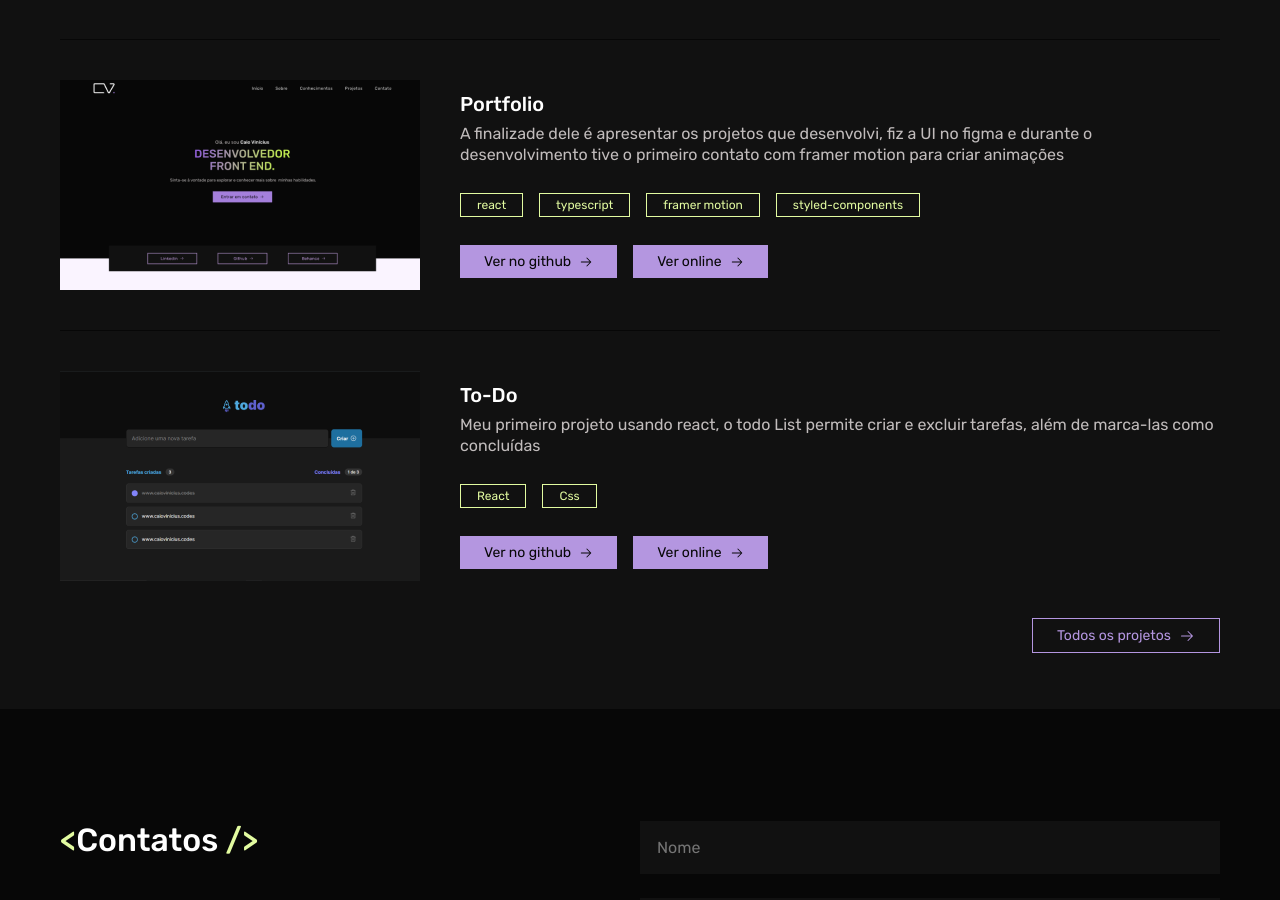
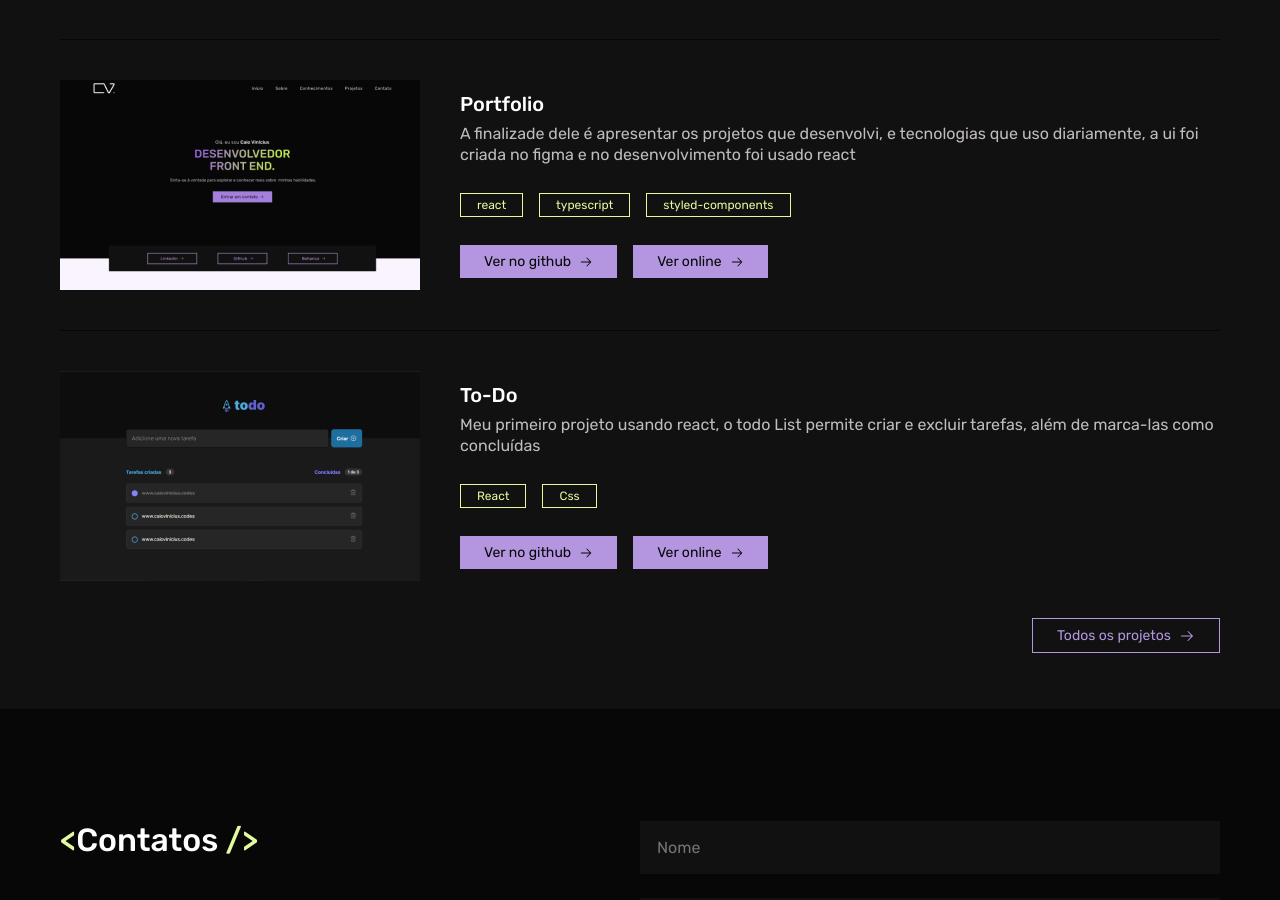
Before and after one commit to caiovncs/newportfolio, a React (Vite) app: page / in a window 1280 px wide. Shown: the part 2405-3305 px from the top of the page. Built offline with nearby package versions, Linux system fonts and the light colour scheme.

Commit message:
alterações no componente de projetos

```diff
--- a/src/data/projects.ts
+++ b/src/data/projects.ts
@@ -2,10 +2,9 @@ export const projects = [
   {
     id: 1,
     name: 'Página de produto',
-    description:
-      'Desafio da página frontend mentor, onde era proposto desenvolver uma pagina de produto com carrinho e deixar mais próximo possivel do layout fornecido.',
+    description: 'Em breve.',
     techs: ['react', 'typescript', 'styled-components'],
-    links: ['www.google.com', 'www.google.com'],
+    links: ['https://www.caiovinicius.codes', 'https://www.caiovinicius.codes'],
     img: 'paginadeproduto.png',
   },
   {
@@ -15,8 +14,8 @@ export const projects = [
       'Desafio proposto no fim do modulo 2 do ignite da rocketseat, pude colocar em prática alguns conceitos de react hook form, validação com zod, styled-components, react router para navegação interna, etc',
     techs: ['react', 'typescript', 'styled-components'],
     links: [
-      'https://www.google.com',
       'https://github.com/caiovncs/coffee-delivery',
+      'https://www.caiovinicius.codes',
     ],
     img: 'coffeedelivery.png',
   },
@@ -24,8 +23,8 @@ export const projects = [
     id: 3,
     name: 'Portfolio',
     description:
-      'A finalizade dele é apresentar os projetos que desenvolvi, fiz a UI no figma e durante o desenvolvimento tive o primeiro contato com framer motion para criar animações',
-    techs: ['react', 'typescript', 'framer motion', 'styled-components'],
+      'A finalizade dele é apresentar os projetos que desenvolvi, e tecnologias que uso diariamente, a ui foi criada no figma e no desenvolvimento foi usado react',
+    techs: ['react', 'typescript', 'styled-components'],
     links: [
       'https://github.com/caiovncs/newportfolio',
       'https://caiovinicius.codes',
```
